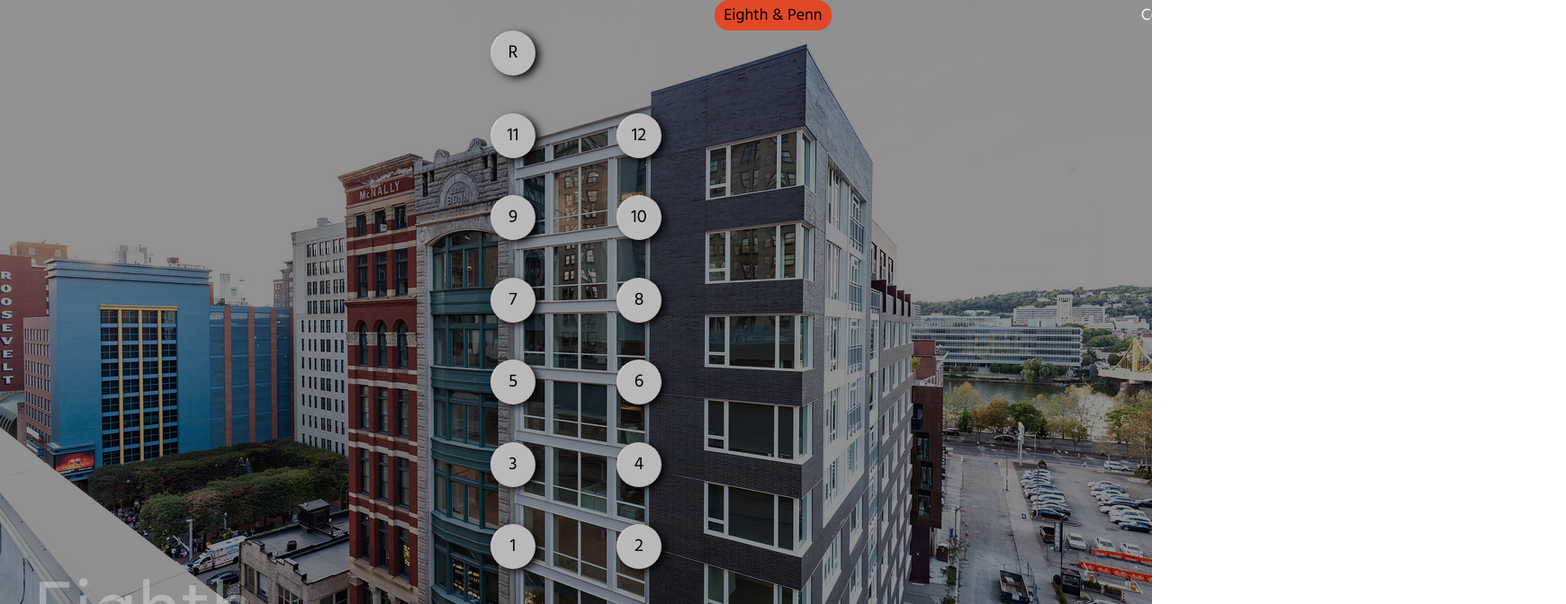
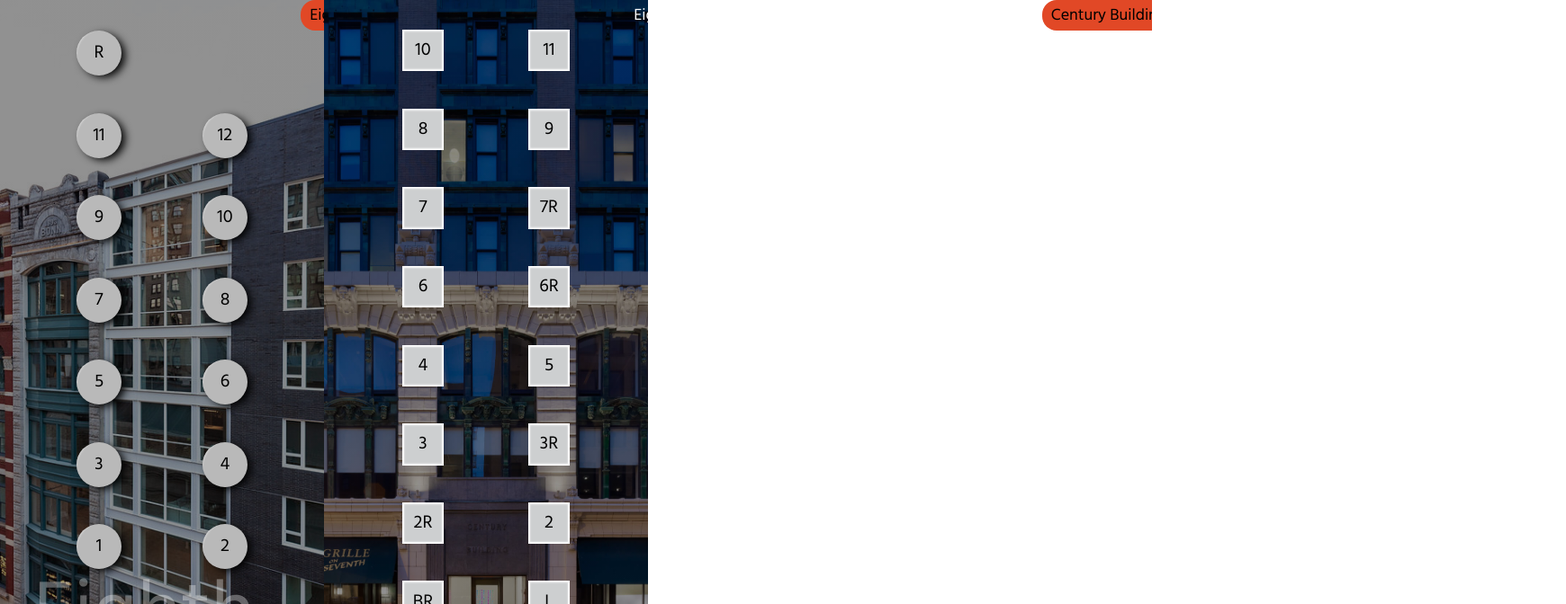
Before and after one commit to scottBowles/work-in-an-elevator, a React (Vite) app: page / in a window 1280 px wide. Shown: the top 672 px of the page at 90% size, 1740 px wide, since content can reach past the window. Built offline with nearby package versions, Linux system fonts and the light colour scheme.

Commit message:
Implement swiping/scrolling

```diff
--- a/src/buildingData.js
+++ b/src/buildingData.js
@@ -1,6 +1,6 @@
-// slug must === key
-export const buildingData = {
-  eighthAndPenn: {
+export const buildingData = [
+  {
+    id: 0,
     slug: 'eighthAndPenn',
     name: 'Eighth & Penn',
     shortName: 'Eighth & Penn',
@@ -21,7 +21,8 @@ export const buildingData = {
       '1',
     ],
   },
-  century: {
+  {
+    id: 1,
     slug: 'century',
     name: 'Century Building',
     shortName: 'Century',
@@ -44,4 +45,4 @@ export const buildingData = {
       'BR',
     ],
   },
-};
+];
--- a/src/components/App.jsx
+++ b/src/components/App.jsx
@@ -4,31 +4,62 @@ import { Elevator } from './Elevator';
 import { Footer } from './Footer';
 import { buildingData } from '../buildingData';
 import { resetOnNewDate, useLocalStorage } from '../utils';
+import { BuildingScreen } from './BuildingScreen';
 
 export function App() {
-  const defaultBuilding = buildingData.eighthAndPenn;
-  const [building, setBuilding] = useLocalStorage(
+  const defaultBuilding = buildingData[0];
+  const [currentBuilding, setCurrentBuilding] = useLocalStorage(
     'currentBuilding',
     defaultBuilding
   );
 
   const resetState = () => {
-    setBuilding(defaultBuilding);
+    setCurrentBuilding(defaultBuilding);
+  };
+
+  const scrollToBuildingScreen = (id, behavior) => {
+    const container = document.querySelector('.container');
+    container.scroll({
+      top: 0,
+      left: id * window.innerWidth,
+      behavior,
+    });
   };
 
   useEffect(() => {
     resetOnNewDate(resetState);
+    scrollToBuildingScreen(currentBuilding.id, 'auto');
   }, []);
 
+  const handleScroll = (event) => {
+    const { scrollLeft, offsetWidth } = event.target;
+    if (scrollLeft === offsetWidth) {
+      setCurrentBuilding(buildingData[1]);
+    } else if (scrollLeft === 0) {
+      setCurrentBuilding(buildingData[0]);
+    }
+  };
+
+  const changeBuilding = (id) => {
+    const clickedBuilding = buildingData.find((el) => el.id === id);
+    if (clickedBuilding === undefined) return;
+    scrollToBuildingScreen(id, 'smooth');
+    setCurrentBuilding(clickedBuilding);
+  };
+
   return (
-    <div id="container" className={building.slug}>
+    <div className="container" onScroll={handleScroll}>
+      {buildingData.map((building) => (
+        <BuildingScreen building={building} key={building.id}>
           <Nav
             buildings={buildingData}
             currentBuilding={building}
-        changeBuilding={(buildingKey) => setBuilding(buildingData[buildingKey])}
+            changeBuilding={changeBuilding}
           />
           <Elevator building={building} />
           <Footer building={building} />
+        </BuildingScreen>
+      ))}
     </div>
   );
 }
--- /dev/null
+++ b/src/components/BuildingScreen.jsx
@@ -0,0 +1,5 @@
+import React from 'react';
+
+export function BuildingScreen({ building, children }) {
+  return <div className={`building ${building.slug}`}>{children}</div>;
+}
--- a/src/components/Elevator.jsx
+++ b/src/components/Elevator.jsx
@@ -6,9 +6,9 @@ export function Elevator({ building }) {
     <main>
       <div className="elevator">
         <ol>
-          {building.buttons.map((btn) =>
+          {building.buttons.map((btn, i) =>
             btn === '' ? (
-              <li />
+              <li key={building.slug + btn + i} />
             ) : (
               <li key={building.slug + btn}>
                 <ElevatorBtn
--- a/src/components/Footer.jsx
+++ b/src/components/Footer.jsx
@@ -1,7 +1,6 @@
 import React from 'react';
 
 export function Footer({ building }) {
-  console.log({ building });
   return (
     <footer>
       <div className={`footerText ${building.slug}`}>{building.shortName}</div>
--- a/src/components/Nav.jsx
+++ b/src/components/Nav.jsx
@@ -8,8 +8,10 @@ export function Nav({ buildings, currentBuilding, changeBuilding }) {
           <li key={index}>
             <button
               type="button"
-              className={building.slug === currentBuilding.slug && 'selected'}
-              onClick={() => changeBuilding(building.slug)}
+              className={
+                building.slug === currentBuilding.slug ? 'selected' : ''
+              }
+              onClick={() => changeBuilding(building.id)}
             >
               {building.name}
             </button>
--- a/src/index.js
+++ b/src/index.js
@@ -6,3 +6,7 @@ import { applyWindowHeightvhFix } from './utils';
 applyWindowHeightvhFix();
 
 ReactDOM.render(<App />, document.getElementById('root'));
+
+// Remove console.log
+// Add event listener for vh fix
+// Implement swipe between screens
--- a/src/styles/styles.css
+++ b/src/styles/styles.css
@@ -4,12 +4,6 @@
   --bg-darken: rgba(0, 0, 0, 0.63);
   --bg-darken-century: rgba(0, 0, 0, 0.43);
   font-family: "Hind", sans-serif;
-}
-
-html,
-body, #root {
-  height: 100%;
-  height: calc(var(--vh, 1vh) * 100);
 }
 
 * {
@@ -20,26 +14,42 @@ body, #root {
   outline: 0;
 }
 
+html,
+body,
+#root {
+  height: 100%;
+  height: calc(var(--vh, 1vh) * 100);
+}
+
 button {
   border: 0;
   font-size: 18px;
   background-color: var(--bg-color);
 }
 
-#container {
+.container {
+  height: 100%;
+  overflow: auto;
+  display: flex;
+  flex-wrap: nowrap;
+  scroll-snap-type: x mandatory;
+}
+
+.building {
   height: 100%;
   display: flex;
   flex-direction: column;
   align-items: center;
+  scroll-snap-align: center;
 }
 
-#container.century {
+.building.century {
   background: linear-gradient(var(--bg-darken-century), var(--bg-darken-century)),
     url("../assets/centuryBuilding.jpg") bottom center no-repeat, #415e83;
   background-size: cover;
 }
 
-#container.eighthAndPenn {
+.building.eighthAndPenn {
   background: linear-gradient(var(--bg-darken-century), var(--bg-darken-century)),
     url("../assets/trek.jpg") bottom center no-repeat, #415e83;
   background-size: cover;
```
Lines whose indentation alone changed are shown as unchanged.
